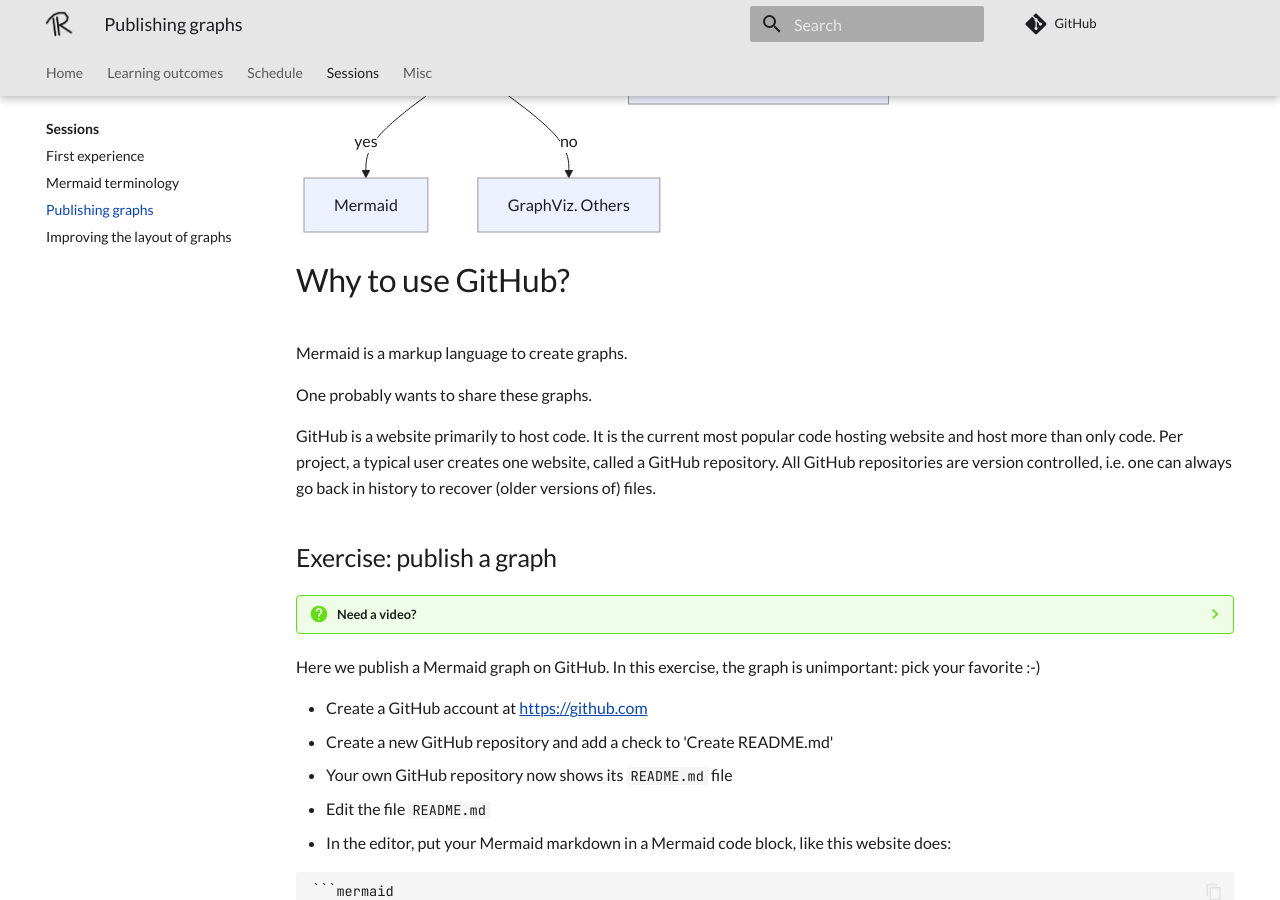
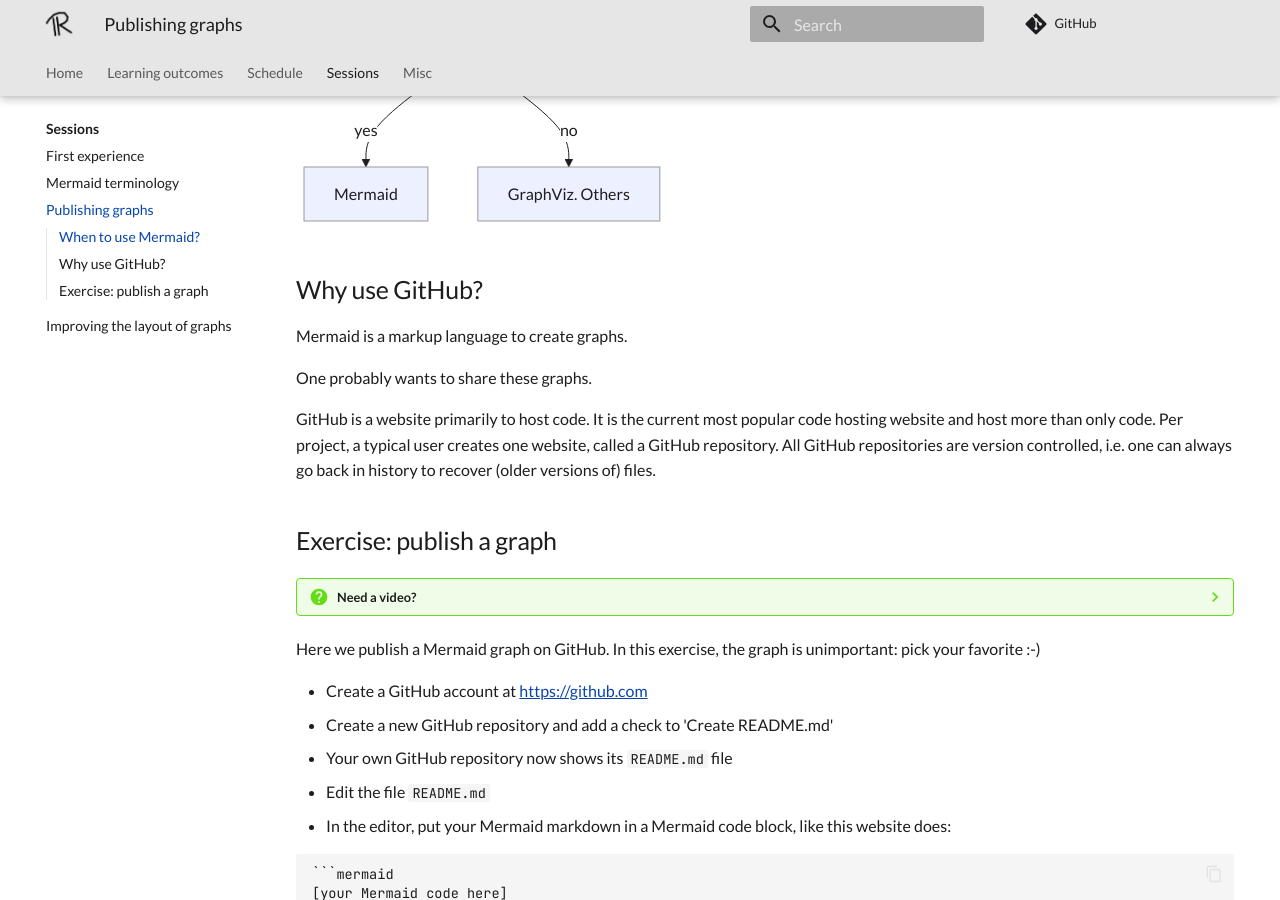
Before and after one commit to richelbilderbeek/lesson_mermaid, an MkDocs documentation site: the page built from docs/sessions/publishing_graphs.md, in a window 1280 px wide and 900 px high, scrolled down 794 px. Built offline with MkDocs 1.6.1 and Material for MkDocs 9.7.7, drawn with Linux system fonts in a browser that asks for light colours; comment, search, counter and statistics services are not loaded.

Commit message:
Fix markdown

```diff
--- a/docs/sessions/publishing_graphs.md
+++ b/docs/sessions/publishing_graphs.md
@@ -7,7 +7,7 @@
     - Learners have uploaded a Mermaid diagram to a GitHub README.md file
 
 
-# When to use Mermaid?
+## When to use Mermaid?
 
 <!-- markdownlint-disable MD013 -->
 
```
Also changed, not shown: other parts of docs/sessions/publishing_graphs.md (+1 -1 lines), docs/lesson_plans/20250410/README.md (+0 -1 lines).
